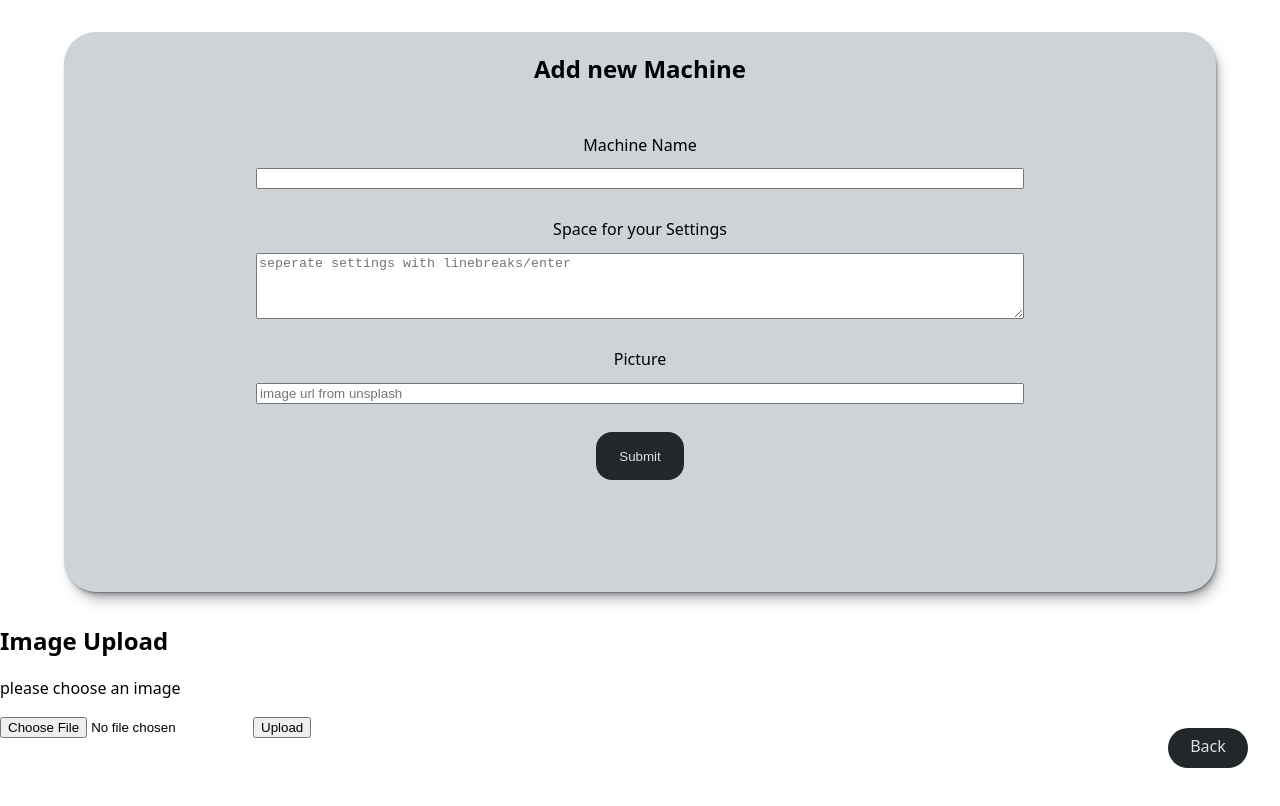
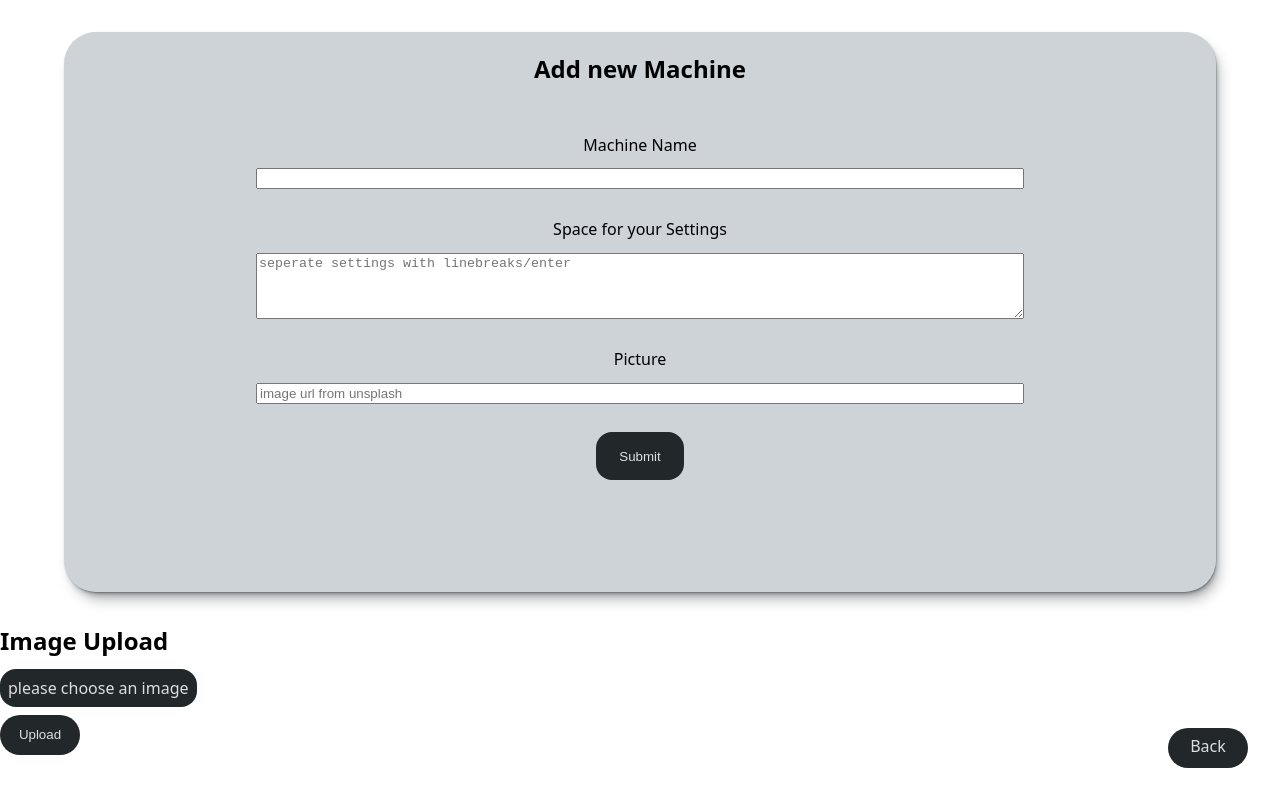
Before and after one commit to granitn/capstone-project, a Next.js app: page /form in a window 1280 px wide. Shown: the top 806 px of the page. Built offline with nearby package versions, Linux system fonts and the light colour scheme.

Commit message:
image upload works on add form

```diff
--- a/components/MachineCard/index.js
+++ b/components/MachineCard/index.js
@@ -59,8 +59,8 @@ export default function MachineCard({ machine }) {
       <StyledImage
         src={machine.machineImage}
         alt="No image found"
-        width={150}
-        height={150}
+        width={200}
+        height={200}
       />
       <StyledName>{machine.machineName}</StyledName>
       <StyledTextareaP>{machine.settings}</StyledTextareaP>
--- a/components/MachineForm/index.js
+++ b/components/MachineForm/index.js
@@ -6,7 +6,7 @@ import {
   StyledForm,
 } from "./MachineForm.Styled";
 
-export default function MachineForm({ onSubmit, machine }) {
+export default function MachineForm({ onSubmit, machine, imageThere }) {
   return (
     <>
       <StyledForm onSubmit={onSubmit}>
@@ -33,6 +33,8 @@ export default function MachineForm({ onSubmit, machine }) {
           defaultValue={machine?.settings}
           required
         />
+        {!imageThere && (
+          <>
             <FormLabel htmlFor="image">Picture</FormLabel>
             <FormInput
               type="url"
@@ -42,6 +44,8 @@ export default function MachineForm({ onSubmit, machine }) {
               placeholder="image url from unsplash"
               pattern="https://images.unsplash.com/.*"
             />
+          </>
+        )}
         <SubmitButton type="submit">Submit</SubmitButton>
       </StyledForm>
     </>
--- a/components/UploadForm/index.js
+++ b/components/UploadForm/index.js
@@ -1,7 +1,32 @@
 import { useState } from "react";
+import styled from "styled-components";
+import { StyledButton } from "../Button/Button.styled";
 
-export default function UploadForm() {
+const ImageInput = styled.input`
+  display: none;
+`;
+
+const ImageLabel = styled.label`
+  cursor: pointer;
+  background-color: var(--color-button-bg);
+  color: var(--color-button-text);
+  padding: 0.5rem;
+  border-radius: 1rem;
+`;
+
+const UploadButton = styled.button`
+  cursor: pointer;
+  color: var(--color-button-text);
+  background-color: var(--color-button-bg);
+  border-radius: 2rem;
+  width: 5rem;
+  height: 2.5rem;
+  border: none;
+`;
+
+export default function UploadForm({ onUpload }) {
   const [image, setImage] = useState(null);
+  const [isUploading, setIsUploading] = useState(false);
 
   function handleFileChange(event) {
     const file = event.target.files[0];
@@ -11,9 +36,13 @@ export default function UploadForm() {
   async function handleFileUpload(event) {
     event.preventDefault();
 
+    setIsUploading(true);
+
     const formData = new FormData();
     formData.append("file", image);
     formData.append("upload_preset", process.env.NEXT_PUBLIC_UPLOAD_PRESET);
+
+    try {
       const response = await fetch(
         `https://api.cloudinary.com/v1_1/${process.env.NEXT_PUBLIC_CLOUDNAME}/upload`,
         {
@@ -22,8 +51,15 @@ export default function UploadForm() {
         }
       );
       const json = await response.json();
-    console.log(json);
-    console.log(json.secure_url);
+
+      if (onUpload) {
+        onUpload(json.secure_url);
+      }
+    } catch (error) {
+      console.error(error);
+    } finally {
+      setIsUploading(false);
+    }
   }
 
   return (
@@ -31,10 +67,12 @@ export default function UploadForm() {
       <h2>Image Upload</h2>
       <form onSubmit={handleFileUpload}>
         <p>
-          <label htmlFor="imageInput">please choose an image</label>
+          <ImageLabel htmlFor="imageInput">please choose an image</ImageLabel>
         </p>
-        <input type="file" id="imageInput" onChange={handleFileChange} />
-        <button type="submit">Upload</button>
+        <ImageInput type="file" id="imageInput" onChange={handleFileChange} />
+        <UploadButton type="submit" disabled={!image}>
+          {isUploading ? "Uploading..." : "Upload"}
+        </UploadButton>
       </form>
     </>
   );
--- a/next.config.js
+++ b/next.config.js
@@ -26,6 +26,11 @@ const nextConfig = {
         hostname: "unsplash.com",
         port: "",
       },
+      {
+        protocol: "https",
+        hostname: "res.cloudinary.com",
+        port: "",
+      },
     ],
   },
 };
--- a/pages/form.js
+++ b/pages/form.js
@@ -1,6 +1,6 @@
 import MachineForm from "@/components/MachineForm";
 import { useRouter } from "next/router";
-
+import { useState } from "react";
 import { StyledLink } from "@/components/Link/Link.styled";
 import useSWRMutation from "swr/mutation";
 import UploadForm from "@/components/UploadForm";
@@ -18,6 +18,7 @@ async function sendRequest(url, { arg }) {
 }
 
 export default function FormPage() {
+  const [imageUrl, setImageUrl] = useState(null);
   const { trigger } = useSWRMutation("/api/machines", sendRequest);
   const router = useRouter();
 
@@ -28,6 +29,10 @@ export default function FormPage() {
     const formData = new FormData(event.target);
     const machineAddData = Object.fromEntries(formData);
 
+    if (imageUrl) {
+      machineAddData.machineImage = imageUrl;
+    }
+
     //hands data to sendRequest function
     await trigger(machineAddData);
 
@@ -35,10 +40,14 @@ export default function FormPage() {
     event.target.reset();
   }
 
+  function handleImageUpload(url) {
+    setImageUrl(url);
+  }
+
   return (
     <>
-      <MachineForm onSubmit={handleAddSubmit} />
-      <UploadForm />
+      <MachineForm onSubmit={handleAddSubmit} imageThere={imageUrl} />
+      <UploadForm onUpload={handleImageUpload} />
       <StyledLink href={"/"}>Back</StyledLink>
     </>
   );
--- a/styles.js
+++ b/styles.js
@@ -6,6 +6,7 @@ export default createGlobalStyle`
     --color-button-bg: hsla(200, 10%, 15%,1 );
     --color-button-text: hsla(200, 10%, 95%,0.9 );
     --color-button-text-shadow: hsla(200, 80%, 10%,1);
+    --color-button-disabled: hsla(200, 10%, 95%,0.5 );
 
 
     --shadow-color: 204deg 10% 25%;
```
Lines whose indentation alone changed are shown as unchanged.
